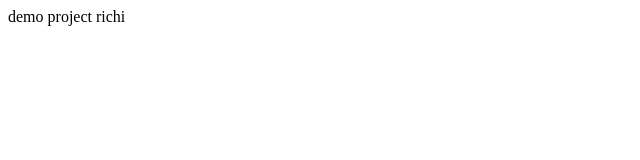
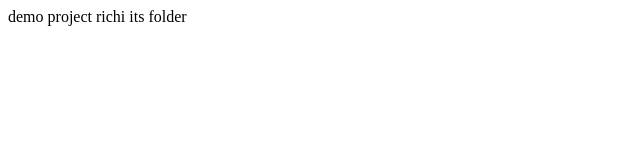
Before and after one commit to fo-xer/work, a plain HTML site: page index.html in a window 1280 px wide. Shown: the full height of the page, 0-640 px from the left. Drawn offline with Linux system fonts and the light colour scheme.

Commit message:
tretii komit

```diff
--- a/index.html
+++ b/index.html
@@ -8,6 +8,6 @@
 </head>
 <body>
     demo project
-    richi
+    richi its folder
 </body>
 </html>
```
